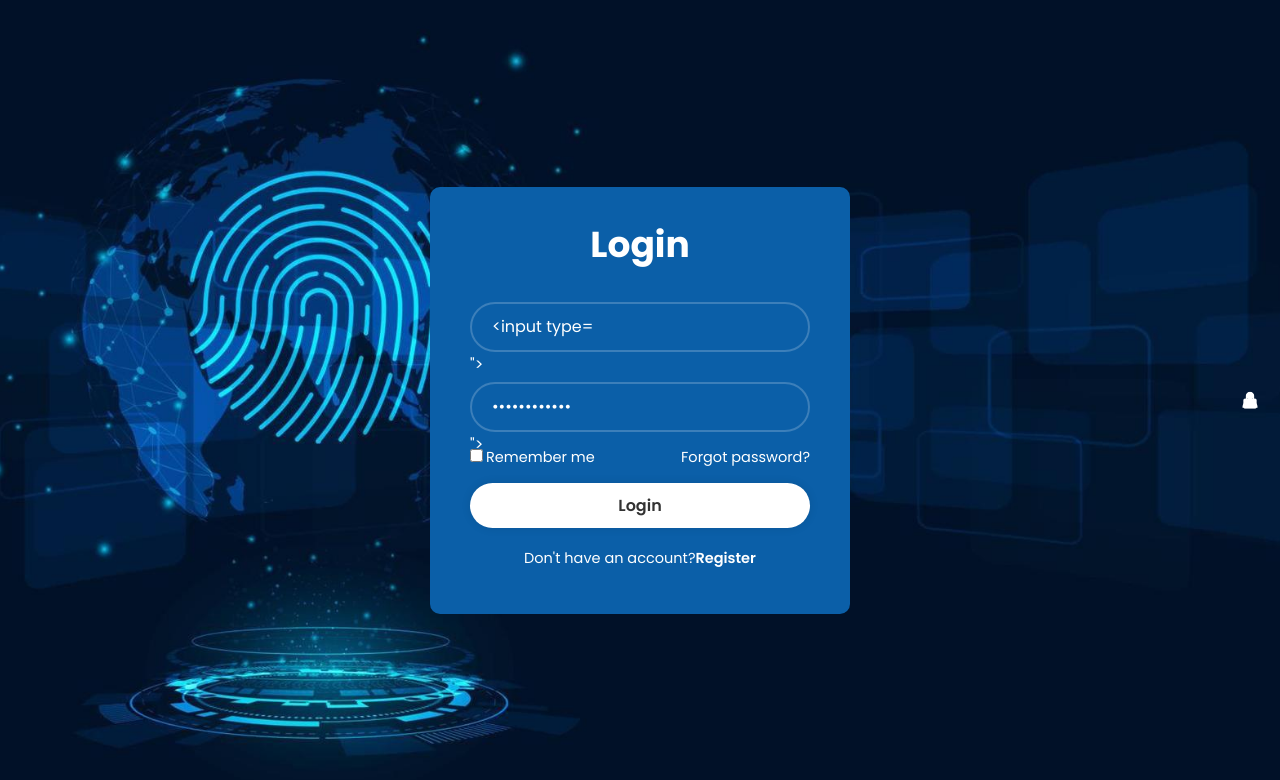
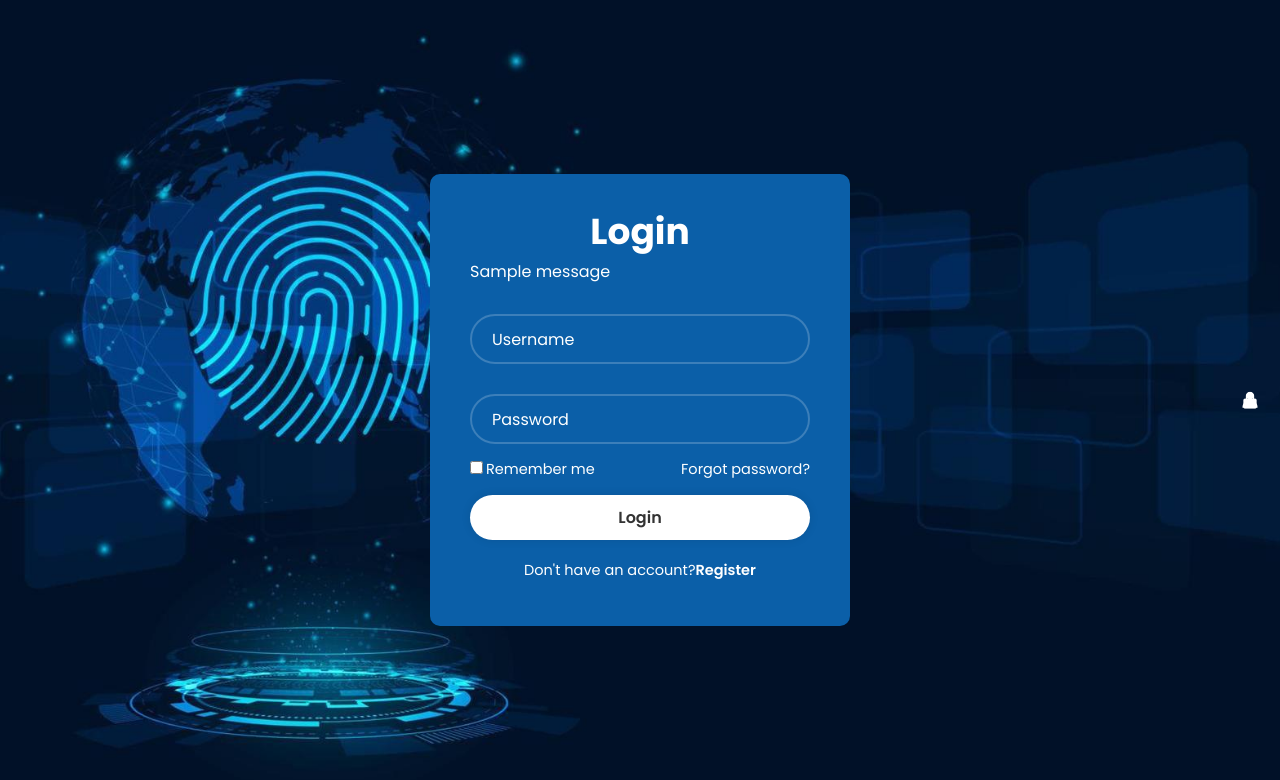
Before and after one commit to adrianapps/votingsystem, a Django app: page /login in a window 1280 px wide. Shown: the top 780 px of the page. Run offline with Django 5.2, Linux system fonts and the light colour scheme; tables that the repository leaves empty hold one stand-in row (values such as "Sample post"); one stand-in notice (Sample message) is shown.

Commit message:
fixed login

```diff
--- a/account/templates/account/login.html
+++ b/account/templates/account/login.html
@@ -1,3 +1,4 @@
+{% block content %}
 <!DOCTYPE html>
 <html lang="en">
 {% load static %}
@@ -12,9 +13,16 @@
 </head>
 <body>
     <div class="wrapper">
-        <form method="POST">
+        <form method="POST" action="{% url 'account:login'%}">
             {% csrf_token %}
             <h1>Login</h1>
+            {% if messages %}
+                {% for message in messages %}
+                    <div class="alert alert-danger" role="alert">
+                        {{ message }}
+                    </div>
+                {% endfor %}
+            {% endif %}
             <div class="input-box">
                 <input type="text" placeholder="Username" name="username" required value="{{form.username}}">
                 <i class="bx bxs-user"></i>
@@ -27,7 +35,8 @@
                 <label><input type="checkbox">Remember me</label>
                 <a href="#">Forgot password?</a>
             </div>
-            <button type="submit" class="btn">Login</button>
+            <input type="submit" value="Login" class="btn">
+
             <div class="register-link">
                 <p>Don't have an account?<a href="{% url 'account:register' %}">Register</a></p>
             </div>
@@ -35,3 +44,4 @@
     </div>
 </body>
 </html>
+{% endblock %}
--- a/account/templates/account/register.html
+++ b/account/templates/account/register.html
@@ -1,4 +1,4 @@
-{% extends 'election/base.html' %}
+{% extends 'account/login.html' %}
 
 
 {% block content %}
--- a/account/urls.py
+++ b/account/urls.py
@@ -7,6 +7,6 @@ app_name = 'account'
 
 urlpatterns = [
     path('register/', RegisterView.as_view(), name='register'),
-    path('login', CustomLoginView.as_view(), name='login'),
+    path('login', views.login_user, name='login'),
     path('logout/', views.logout_view, name='logout')
 ]
--- a/account/views.py
+++ b/account/views.py
@@ -47,7 +47,6 @@ def login_user(request):
             login(request, user)
             return redirect('election:election-list')
         else:
-            messages.success(request, ("There Was An Error Logging In, Try again..."))
-            return redirect('account/login.html')
-    else:
-        return render(request, 'account/login.html')
+            messages.error(request, "Invalid username or password. Please try again.")
+    # Jeśli nie jest to metoda POST lub uwierzytelnianie się nie powiodło, renderuj szablon logowania z błędem.
+    return render(request, 'account/login.html')
--- a/election/templates/election/base.html
+++ b/election/templates/election/base.html
@@ -18,6 +18,9 @@
             <li><a class="nav-link" href="{% url 'election:contact' %}">Contact
             <li><a class="nav-link" href="{% url 'account:login' %}">Login</a>
             {% else %}
+            <li><a class="nav-link" href="{% url 'election:election-list' %}">Main Page</a></li>
+            <li><a class="nav-link" href="#">About Us</a></li>
+            <li><a class="nav-link" href="{% url 'election:contact' %}">Contact
             <li><a class="nav-link" href="{% url 'account:logout' %}">Logout</a>
             {% endif %}
         </ul>
```
